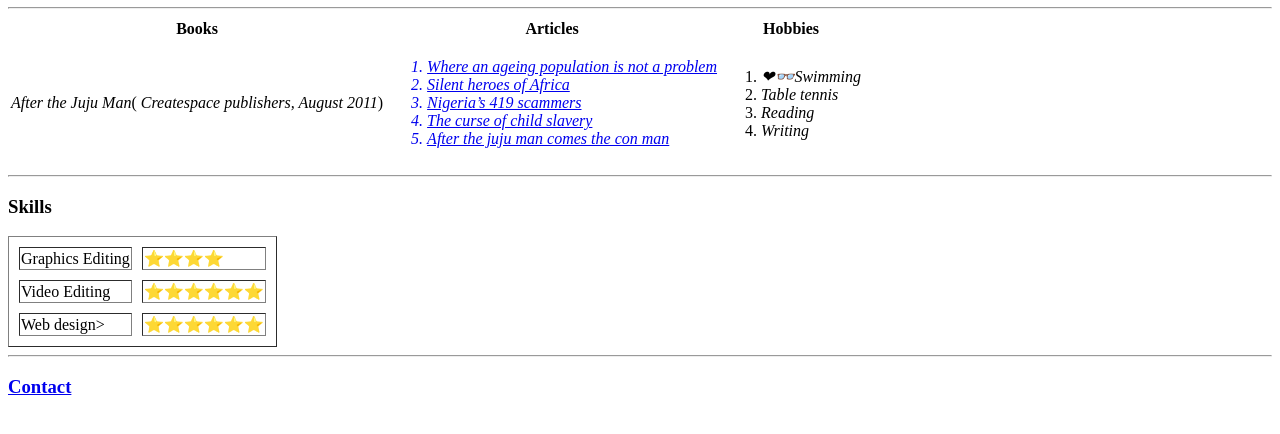
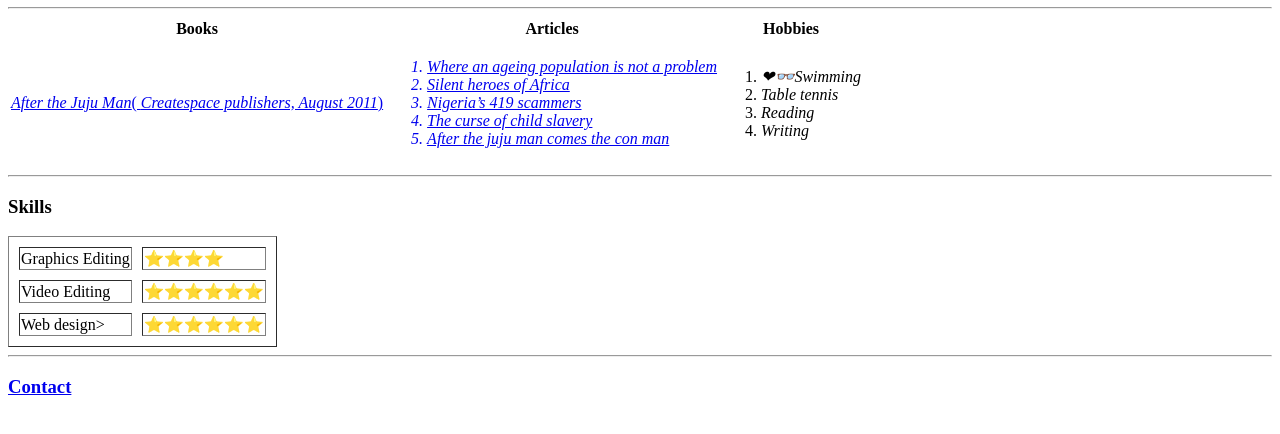
Before and after one commit to Ubanwannem/cv, a plain HTML site: page index.html in a window 1280 px wide. Shown: the part 206-640 px from the top of the page. Drawn offline with Linux system fonts and the light colour scheme.

Commit message:
update html adding link to the book

```diff
--- a/index.html
+++ b/index.html
@@ -30,7 +30,7 @@
       <th>Hobbies</th>
     </thead>
     <tr>
-      <td><em>After the Juju Man</em>( <cite>Createspace publishers, August 2011</cite>)</td>
+      <td><a href="https://www.smashwords.com/books/view/351237"><em>After the Juju Man</em>( <cite>Createspace publishers, August 2011</cite>)</td>
       <td>
         <ol>
           <em>
```
